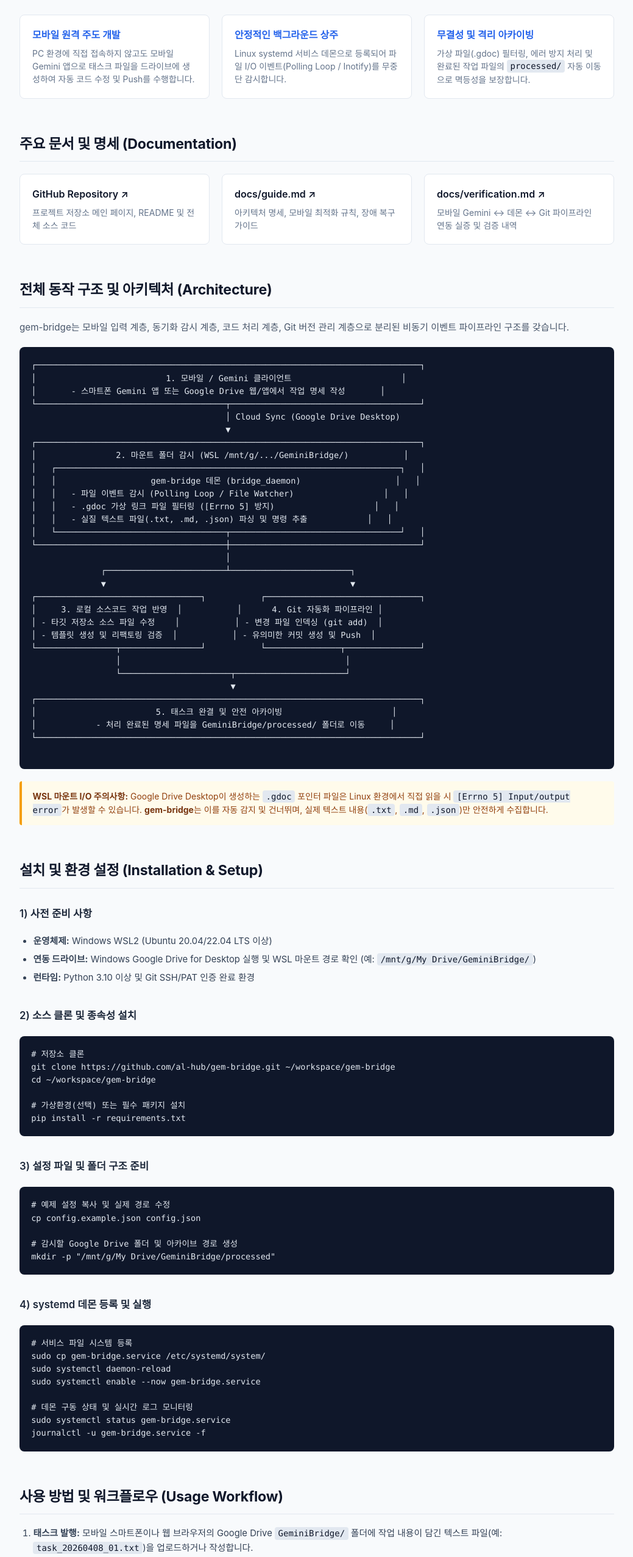
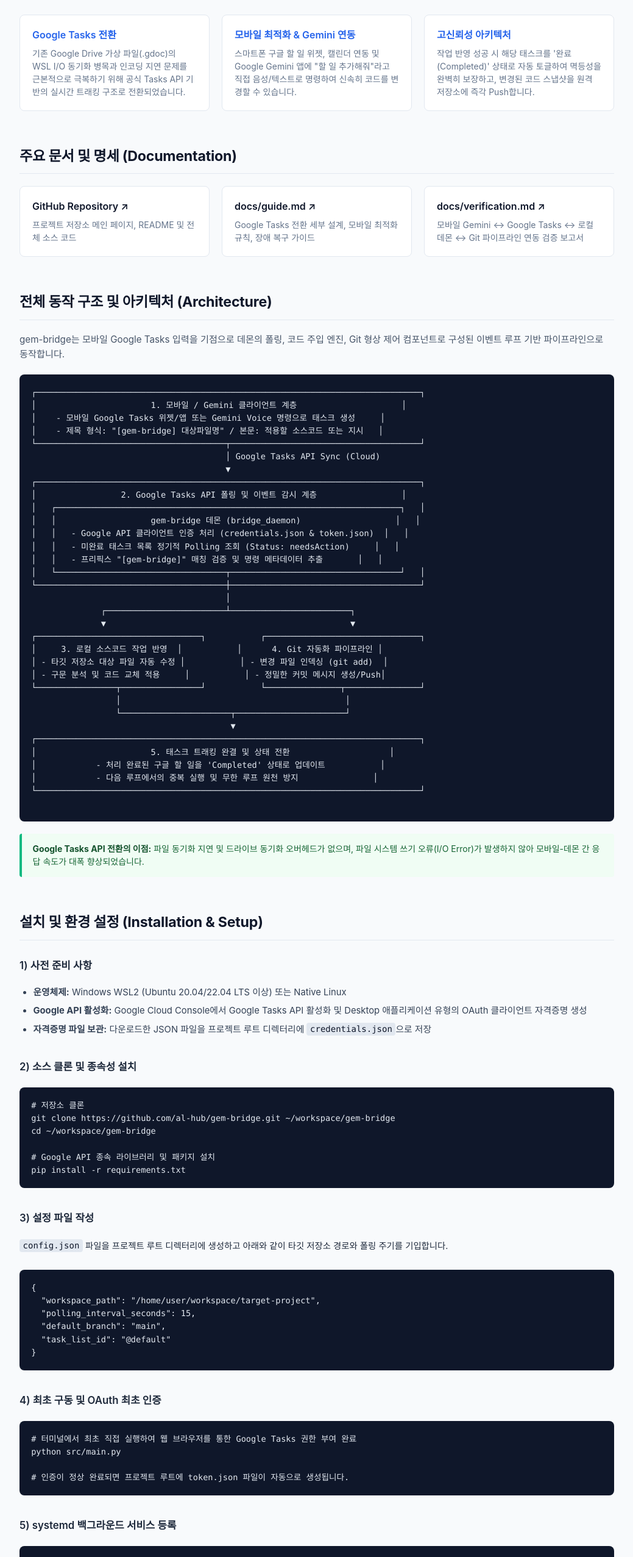
Before and after one commit to al-hub/gem-bridge, a plain HTML site: page docs/index.html in a window 1280 px wide. Shown: the part 244-2797 px from the top of the page at 61% size, without its empty margins (120-1159 px from the left). Drawn offline with Linux system fonts and the light colour scheme.

Commit message:
docs: update index.html with latest Google Tasks integration and pipeline architecture

```diff
--- a/docs/index.html
+++ b/docs/index.html
@@ -3,7 +3,7 @@
 <head>
   <meta charset="UTF-8" />
   <meta name="viewport" content="width=device-width, initial-scale=1.0" />
-  <title>gem-bridge 공식 문서</title>
+  <title>gem-bridge 공식 문서 (Google Tasks Edition)</title>
   <style>
     :root {
       --primary: #2563eb;
@@ -15,6 +15,7 @@
       --border: #e2e8f0;
       --code-bg: #0f172a;
       --code-text: #e2e8f0;
+      --accent: #10b981;
     }
     * { box-sizing: border-box; margin: 0; padding: 0; }
     body {
@@ -159,6 +160,16 @@
       color: inherit;
     }
     .alert {
+      background: #f0fdf4;
+      border-left: 4px solid var(--accent);
+      padding: 0.9rem 1.1rem;
+      font-size: 0.875rem;
+      color: #166534;
+      border-radius: 4px;
+      line-height: 1.5;
+    }
+    .alert strong { color: #14532d; }
+    .alert-warn {
       background: #fffbeb;
       border-left: 4px solid #f59e0b;
       padding: 0.9rem 1.1rem;
@@ -167,7 +178,6 @@
       border-radius: 4px;
       line-height: 1.5;
     }
-    .alert strong { color: #78350f; }
     ul, ol {
       padding-left: 1.4rem;
       font-size: 0.925rem;
@@ -209,13 +219,13 @@
 <body>
   <header>
     <div class="nav-container">
-      <a href="#" class="brand">gem-bridge <span class="badge">Pipeline v1.0</span></a>
+      <a href="#" class="brand">gem-bridge <span class="badge">Google Tasks v2.0</span></a>
       <nav>
         <a href="#overview">개요</a>
         <a href="#docs">문서</a>
         <a href="#architecture">동작구조</a>
         <a href="#setup">설치 및 설정</a>
-        <a href="#usage">사용법</a>
+        <a href="#usage">모바일 사용법</a>
         <a href="#maintenance">유지보수</a>
       </nav>
     </div>
@@ -225,22 +235,22 @@
     <section id="overview">
       <h1>프로젝트 개요 및 목적 (Project Purpose)</h1>
       <p style="color: #475569; font-size: 1.05rem;">
-        <strong>gem-bridge</strong>는 모바일 Gemini 앱이나 Google Drive 동기화 폴더에서 발행된 태스크 명세를 실시간 감지하여,
-        로컬 워크스페이스(WSL2) 환경의 코드를 안전하게 반영하고 원격 Git 저장소에 자동 Commit & Push를 수행하는
-        <strong>Google Workspace ↔ Git 자동화 파이프라인 데몬</strong>입니다.
+        <strong>gem-bridge</strong>는 모바일 Gemini 앱(Google Tasks 확장 프로그램) 및 스마트폰 Google Tasks 앱에서 발행된 태스크 명세를 실시간 감지하여,
+        로컬 워크스페이스(WSL2/Linux) 환경의 코드를 안전하게 반영하고 원격 Git 저장소에 자동 Commit & Push를 수행하는
+        <strong>Google Tasks API 기반 비동기 자동화 파이프라인 데몬</strong>입니다.
       </p>
       <div class="grid-3">
         <div class="card">
-          <div class="card-title" style="color: var(--primary);">모바일 원격 주도 개발</div>
-          <div class="card-desc">PC 환경에 직접 접속하지 않고도 모바일 Gemini 앱으로 태스크 파일을 드라이브에 생성하여 자동 코드 수정 및 Push를 수행합니다.</div>
+          <div class="card-title" style="color: var(--primary);">Google Tasks 전환</div>
+          <div class="card-desc">기존 Google Drive 가상 파일(.gdoc)의 WSL I/O 동기화 병목과 인코딩 지연 문제를 근본적으로 극복하기 위해 공식 Tasks API 기반의 실시간 트래킹 구조로 전환되었습니다.</div>
         </div>
         <div class="card">
-          <div class="card-title" style="color: var(--primary);">안정적인 백그라운드 상주</div>
-          <div class="card-desc">Linux systemd 서비스 데몬으로 등록되어 파일 I/O 이벤트(Polling Loop / Inotify)를 무중단 감시합니다.</div>
+          <div class="card-title" style="color: var(--primary);">모바일 최적화 & Gemini 연동</div>
+          <div class="card-desc">스마트폰 구글 할 일 위젯, 캘린더 연동 및 Google Gemini 앱에 "할 일 추가해줘"라고 직접 음성/텍스트로 명령하여 신속히 코드를 변경할 수 있습니다.</div>
         </div>
         <div class="card">
-          <div class="card-title" style="color: var(--primary);">무결성 및 격리 아카이빙</div>
-          <div class="card-desc">가상 파일(.gdoc) 필터링, 에러 방지 처리 및 완료된 작업 파일의 <code>processed/</code> 자동 이동으로 멱등성을 보장합니다.</div>
+          <div class="card-title" style="color: var(--primary);">고신뢰성 아키텍처</div>
+          <div class="card-desc">작업 반영 성공 시 해당 태스크를 '완료(Completed)' 상태로 자동 토글하여 멱등성을 완벽히 보장하고, 변경된 코드 스냅샷을 원격 저장소에 즉각 Push합니다.</div>
         </div>
       </div>
     </section>
@@ -254,11 +264,11 @@
         </a>
         <a href="https://github.com/al-hub/gem-bridge/blob/main/docs/guide.md" class="card" target="_blank" rel="noopener noreferrer">
           <div class="card-title">docs/guide.md ↗</div>
-          <div class="card-desc">아키텍처 명세, 모바일 최적화 규칙, 장애 복구 가이드</div>
+          <div class="card-desc">Google Tasks 전환 세부 설계, 모바일 최적화 규칙, 장애 복구 가이드</div>
         </a>
         <a href="https://github.com/al-hub/gem-bridge/blob/main/docs/verification.md" class="card" target="_blank" rel="noopener noreferrer">
           <div class="card-title">docs/verification.md ↗</div>
-          <div class="card-desc">모바일 Gemini ↔ 데몬 ↔ Git 파이프라인 연동 실증 및 검증 내역</div>
+          <div class="card-desc">모바일 Gemini ↔ Google Tasks ↔ 로컬 데몬 ↔ Git 파이프라인 연동 검증 보고서</div>
         </a>
       </div>
     </section>
@@ -266,22 +276,23 @@
     <section id="architecture">
       <h2>전체 동작 구조 및 아키텍처 (Architecture)</h2>
       <p style="font-size: 0.95rem; color: #475569;">
-        gem-bridge는 모바일 입력 계층, 동기화 감시 계층, 코드 처리 계층, Git 버전 관리 계층으로 분리된 비동기 이벤트 파이프라인 구조를 갖습니다.
+        gem-bridge는 모바일 Google Tasks 입력을 기점으로 데몬의 폴링, 코드 주입 엔진, Git 형상 제어 컴포넌트로 구성된 이벤트 루프 기반 파이프라인으로 동작합니다.
       </p>
       <pre>
 ┌─────────────────────────────────────────────────────────────────────────────┐
-│                          1. 모바일 / Gemini 클라이언트                      │
-│       - 스마트폰 Gemini 앱 또는 Google Drive 웹/앱에서 작업 명세 작성       │
+│                       1. 모바일 / Gemini 클라이언트 계층                     │
+│    - 모바일 Google Tasks 위젯/앱 또는 Gemini Voice 명령으로 태스크 생성     │
+│    - 제목 형식: "[gem-bridge] 대상파일명" / 본문: 적용할 소스코드 또는 지시   │
 └──────────────────────────────────────┬──────────────────────────────────────┘
-                                       │ Cloud Sync (Google Drive Desktop)
+                                       │ Google Tasks API Sync (Cloud)
                                        ▼
 ┌─────────────────────────────────────────────────────────────────────────────┐
-│                2. 마운트 폴더 감시 (WSL /mnt/g/.../GeminiBridge/)           │
+│                 2. Google Tasks API 폴링 및 이벤트 감시 계층                 │
 │   ┌─────────────────────────────────────────────────────────────────────┐   │
 │   │                   gem-bridge 데몬 (bridge_daemon)                   │   │
-│   │   - 파일 이벤트 감시 (Polling Loop / File Watcher)                  │   │
-│   │   - .gdoc 가상 링크 파일 필터링 ([Errno 5] 방지)                    │   │
-│   │   - 실질 텍스트 파일(.txt, .md, .json) 파싱 및 명령 추출            │   │
+│   │   - Google API 클라이언트 인증 처리 (credentials.json & token.json)  │   │
+│   │   - 미완료 태스크 목록 정기적 Polling 조회 (Status: needsAction)     │   │
+│   │   - 프리픽스 "[gem-bridge]" 매칭 검증 및 명령 메타데이터 추출       │   │
 │   └──────────────────────────────────┬──────────────────────────────────┘   │
 └──────────────────────────────────────┼──────────────────────────────────────┘
                                        │
@@ -289,20 +300,21 @@
               ▼                                                 ▼
 ┌─────────────────────────────────┐           ┌───────────────────────────────┐
 │     3. 로컬 소스코드 작업 반영  │           │      4. Git 자동화 파이프라인 │
-│ - 타깃 저장소 소스 파일 수정    │           │ - 변경 파일 인덱싱 (git add)  │
-│ - 템플릿 생성 및 리팩토링 검증  │           │ - 유의미한 커밋 생성 및 Push  │
+│ - 타깃 저장소 대상 파일 자동 수정 │           │ - 변경 파일 인덱싱 (git add)  │
+│ - 구문 분석 및 코드 교체 적용     │           │ - 정밀한 커밋 메시지 생성/Push│
 └────────────────┬────────────────┘           └───────────────┬───────────────┘
                  │                                             │
                  └──────────────────────┬──────────────────────┘
                                         ▼
 ┌─────────────────────────────────────────────────────────────────────────────┐
-│                        5. 태스크 완결 및 안전 아카이빙                      │
-│            - 처리 완료된 명세 파일을 GeminiBridge/processed/ 폴더로 이동     │
+│                       5. 태스크 트래킹 완결 및 상태 전환                    │
+│            - 처리 완료된 구글 할 일을 'Completed' 상태로 업데이트           │
+│            - 다음 루프에서의 중복 실행 및 무한 루프 원천 방지               │
 └─────────────────────────────────────────────────────────────────────────────┘
       </pre>
 
       <div class="alert">
-        <strong>WSL 마운트 I/O 주의사항:</strong> Google Drive Desktop이 생성하는 <code>.gdoc</code> 포인터 파일은 Linux 환경에서 직접 읽을 시 <code>[Errno 5] Input/output error</code>가 발생할 수 있습니다. <strong>gem-bridge</strong>는 이를 자동 감지 및 건너뛰며, 실제 텍스트 내용(<code>.txt</code>, <code>.md</code>, <code>.json</code>)만 안전하게 수집합니다.
+        <strong>Google Tasks API 전환의 이점:</strong> 파일 동기화 지연 및 드라이브 동기화 오버헤드가 없으며, 파일 시스템 쓰기 오류(I/O Error)가 발생하지 않아 모바일-데몬 간 응답 속도가 대폭 향상되었습니다.
       </div>
     </section>
 
@@ -311,9 +323,9 @@
 
       <h3>1) 사전 준비 사항</h3>
       <ul>
-        <li><strong>운영체제:</strong> Windows WSL2 (Ubuntu 20.04/22.04 LTS 이상)</li>
-        <li><strong>연동 드라이브:</strong> Windows Google Drive for Desktop 실행 및 WSL 마운트 경로 확인 (예: <code>/mnt/g/My Drive/GeminiBridge/</code>)</li>
-        <li><strong>런타임:</strong> Python 3.10 이상 및 Git SSH/PAT 인증 완료 환경</li>
+        <li><strong>운영체제:</strong> Windows WSL2 (Ubuntu 20.04/22.04 LTS 이상) 또는 Native Linux</li>
+        <li><strong>Google API 활성화:</strong> Google Cloud Console에서 Google Tasks API 활성화 및 Desktop 애플리케이션 유형의 OAuth 클라이언트 자격증명 생성</li>
+        <li><strong>자격증명 파일 보관:</strong> 다운로드한 JSON 파일을 프로젝트 루트 디렉터리에 <code>credentials.json</code>으로 저장</li>
       </ul>
 
       <h3 style="margin-top: 1rem;">2) 소스 클론 및 종속성 설치</h3>
@@ -321,68 +333,91 @@
 git clone https://github.com/al-hub/gem-bridge.git ~/workspace/gem-bridge
 cd ~/workspace/gem-bridge
 
-# 가상환경(선택) 또는 필수 패키지 설치
+# Google API 종속 라이브러리 및 패키지 설치
 pip install -r requirements.txt</pre>
 
-      <h3 style="margin-top: 1rem;">3) 설정 파일 및 폴더 구조 준비</h3>
-      <pre># 예제 설정 복사 및 실제 경로 수정
-cp config.example.json config.json
+      <h3 style="margin-top: 1rem;">3) 설정 파일 작성</h3>
+      <p style="font-size: 0.9rem; margin-bottom: 0.5rem;"><code>config.json</code> 파일을 프로젝트 루트 디렉터리에 생성하고 아래와 같이 타깃 저장소 경로와 폴링 주기를 기입합니다.</p>
+      <pre>{
+  "workspace_path": "/home/user/workspace/target-project",
+  "polling_interval_seconds": 15,
+  "default_branch": "main",
+  "task_list_id": "@default"
+}</pre>
 
-# 감시할 Google Drive 폴더 및 아카이브 경로 생성
-mkdir -p "/mnt/g/My Drive/GeminiBridge/processed"</pre>
+      <h3 style="margin-top: 1rem;">4) 최초 구동 및 OAuth 최초 인증</h3>
+      <pre># 터미널에서 최초 직접 실행하여 웹 브라우저를 통한 Google Tasks 권한 부여 완료
+python src/main.py
 
-      <h3 style="margin-top: 1rem;">4) systemd 데몬 등록 및 실행</h3>
-      <pre># 서비스 파일 시스템 등록
+# 인증이 정상 완료되면 프로젝트 루트에 token.json 파일이 자동으로 생성됩니다.</pre>
+
+      <h3 style="margin-top: 1rem;">5) systemd 백그라운드 서비스 등록</h3>
+      <pre># 서비스 파일 등록 및 시작
 sudo cp gem-bridge.service /etc/systemd/system/
 sudo systemctl daemon-reload
 sudo systemctl enable --now gem-bridge.service
 
-# 데몬 구동 상태 및 실시간 로그 모니터링
+# 서비스 상태 확인 및 로그 추적
 sudo systemctl status gem-bridge.service
 journalctl -u gem-bridge.service -f</pre>
     </section>
 
     <section id="usage">
-      <h2>사용 방법 및 워크플로우 (Usage Workflow)</h2>
+      <h2>모바일 사용법 및 실전 가이드 (Mobile Usage Guide)</h2>
+      <p style="font-size: 0.95rem; color: #475569;">
+        모바일 환경에서 번거로운 코드 타이핑 없이 스마트폰 Google Tasks 앱이나 Google Gemini(할 일 확장 프로그램)를 통해 안전하게 수정사항을 코드에 반영할 수 있습니다.
+      </p>
+
+      <h3>1) 작업 명세 포맷</h3>
+      <p style="font-size: 0.9rem; margin-bottom: 0.5rem;">데몬이 태스크를 정상 수집하고 파싱하기 위해 반드시 아래 양식을 준수해야 합니다.</p>
+      <ul>
+        <li><strong>제목:</strong> <code>[gem-bridge] 대상_파일_경로</code> (예: <code>[gem-bridge] src/utils.py</code>)</li>
+        <li><strong>본문 (메모):</strong> 수정 및 반영할 코드 조각 또는 상세 동작 지시사항</li>
+      </ul>
+
+      <h3 style="margin-top: 1rem;">2) 스마트폰 구글 할 일(Google Tasks) 앱에서 작성</h3>
       <ol>
-        <li>
-          <strong>태스크 발행:</strong> 모바일 스마트폰이나 웹 브라우저의 Google Drive <code>GeminiBridge/</code> 폴더에 작업 내용이 담긴 텍스트 파일(예: <code>task_20260408_01.txt</code>)을 업로드하거나 작성합니다.
-        </li>
-        <li>
-          <strong>데몬 감지:</strong> 상주 중인 <code>gem-bridge</code> 데몬이 파일 유입을 실시간 감지하여 포인터 여부를 판별하고 내용을 파싱합니다.
-        </li>
-        <li>
-          <strong>코드 수정 및 검증:</strong> 명세서에 지시된 워크스페이스 내 대상 파일에 변경 사항을 정확히 적용합니다.
-        </li>
-        <li>
-          <strong>Git Commit & Push:</strong> 수정 사항을 스테이징(<code>git add</code>)하고 자동 커밋 메시지를 생성하여 원격 저장소의 메인 브랜치로 자동 Push합니다.
-        </li>
-        <li>
-          <strong>완료 아카이빙:</strong> 처리가 완료된 태스크 파일은 중복 실행 방지를 위해 <code>GeminiBridge/processed/</code> 디렉터리로 즉시 이동 격리됩니다.
-        </li>
+        <li>구글 할 일 앱을 열고 신규 태스크를 생성합니다.</li>
+        <li>제목에 <code>[gem-bridge] src/index.js</code>와 같이 타깃 파일 상대 경로를 명시합니다.</li>
+        <li>하단 메모(Details)란에 적용할 소스코드를 완전히 채워넣은 후 저장합니다.</li>
+        <li>잠시 후 데몬이 해당 태스크를 가공하여 Git Push 후 태스크를 자동으로 <strong>완료됨</strong> 처리합니다.</li>
       </ol>
+
+      <h3 style="margin-top: 1rem;">3) 모바일 Google Gemini 앱 음성/텍스트 연동</h3>
+      <div class="alert">
+        <strong>Gemini 앱 연동 꿀팁:</strong> Gemini 앱 설정에서 "Google Workspace 확장 프로그램(Tasks)"을 활성화하세요.
+      </div>
+      <pre>사용자: "내 구글 할 일 목록에 제목은 '[gem-bridge] docs/guide.md'로 하고, 메모에는 '### 업데이트 사항\n- Tasks 연동 최적화 완료'라고 추가해줘."
+Gemini: "네, 요청하신 내용을 Google Tasks에 등록했습니다."</pre>
     </section>
 
     <section id="maintenance">
-      <h2>유지보수 및 제거 (Maintenance & Uninstallation)</h2>
+      <h2>유지보수 및 데몬 제어 (Maintenance & Operations)</h2>
 
-      <h3>1) 최신 버전 업데이트</h3>
+      <h3>1) 데몬 중단 및 상태 제어</h3>
+      <pre># 데몬 서비스 일시 중지
+sudo systemctl stop gem-bridge.service
+
+# 데몬 재시작 (소스 수정이나 설정 변경 반영 시)
+sudo systemctl restart gem-bridge.service</pre>
+
+      <h3 style="margin-top: 1rem;">2) 최신 변경사항 업데이트</h3>
       <pre>cd ~/workspace/gem-bridge
 git pull origin main
 pip install -r requirements.txt
 sudo systemctl restart gem-bridge.service</pre>
 
-      <h3 style="margin-top: 1rem;">2) 서비스 완전 제거 (Uninstall)</h3>
-      <pre># 1. systemd 서비스 중지 및 자동 시작 해제
+      <h3 style="margin-top: 1rem;">3) 완전히 삭제하기 (Uninstall)</h3>
+      <pre># systemd 서비스 정지 및 영구 등록 해제
 sudo systemctl stop gem-bridge.service
 sudo systemctl disable gem-bridge.service
 
-# 2. 서비스 정의 파일 삭제 및 systemd 리로드
+# 정의 파일 및 토큰 인증 정보 삭제
 sudo rm /etc/systemd/system/gem-bridge.service
 sudo systemctl daemon-reload
-sudo systemctl reset-failed
+rm -f ~/workspace/gem-bridge/token.json
 
-# 3. 로컬 프로젝트 디렉터리 정리 (필요시)
+# 가상환경 및 소스 디렉터리 정리
 rm -rf ~/workspace/gem-bridge</pre>
     </section>
   </main>
```
